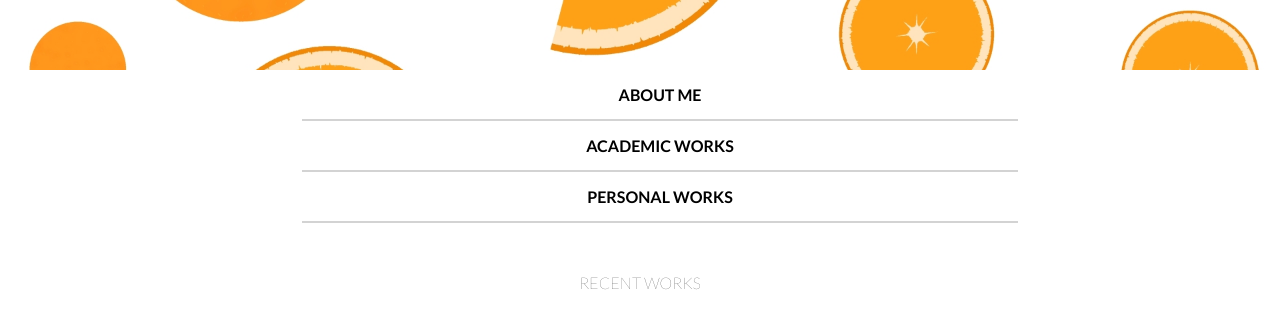
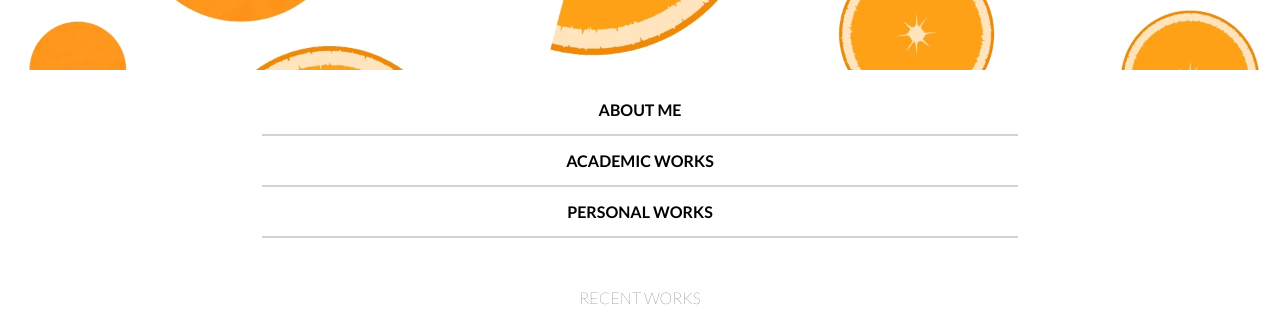
Before and after one commit to HoiyaHanya/A3-Main, a plain HTML site: page index.html in a window 1280 px wide. Shown: the part 408-732 px from the top of the page. Drawn offline with Linux system fonts and the light colour scheme; a web font is replaced by a local one.

Commit message:
ISHA HANS WHEN I CATCH YOU

```diff
--- a/index.html
+++ b/index.html
@@ -46,7 +46,7 @@
 
       .largeSelect {
         background-color: white;
-        padding: 0px 100px 30px 100px;
+        padding: 15px 100px 30px 100px;
         margin: 0px;
       }
 
@@ -54,6 +54,7 @@
         margin: 0px 15% 0px 15%;
         list-style-type: none;
         overflow: hidden;
+        padding: 0px;
       }
 
       .largeSelect ul li {
```
